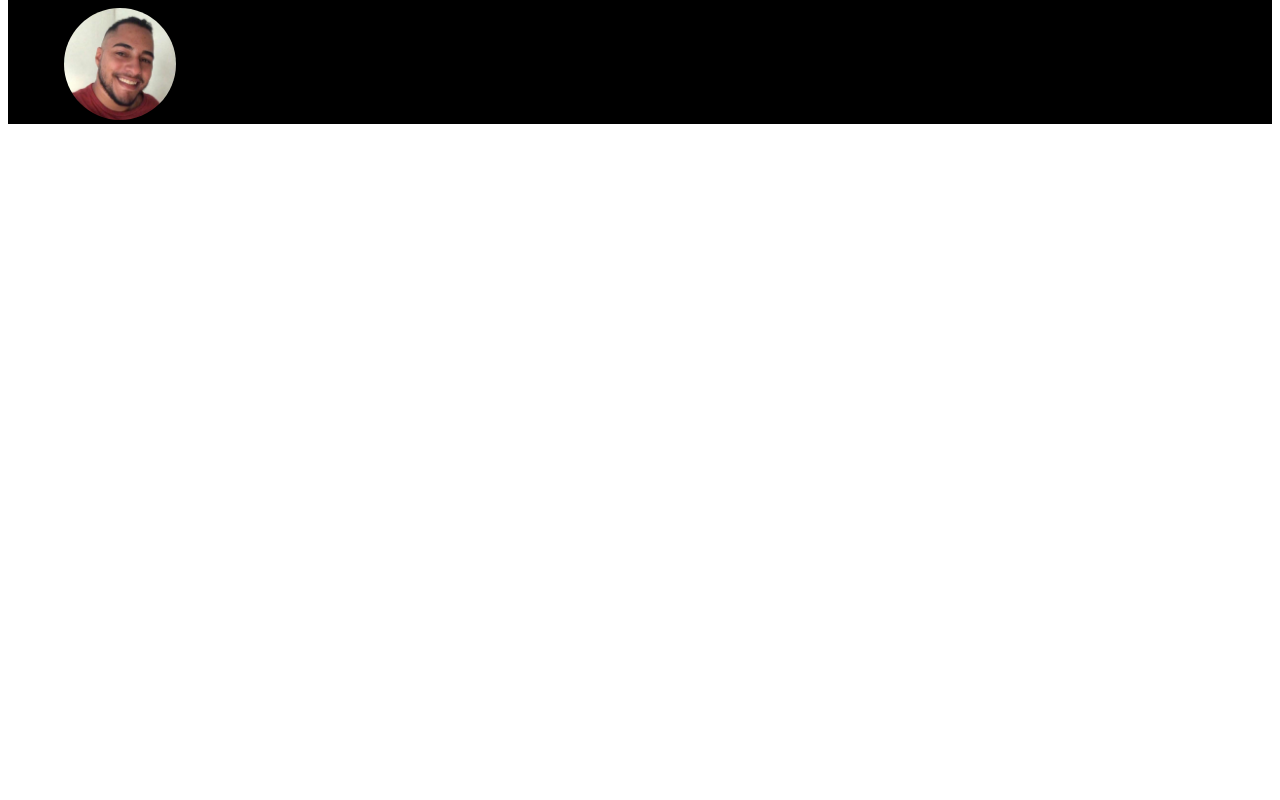
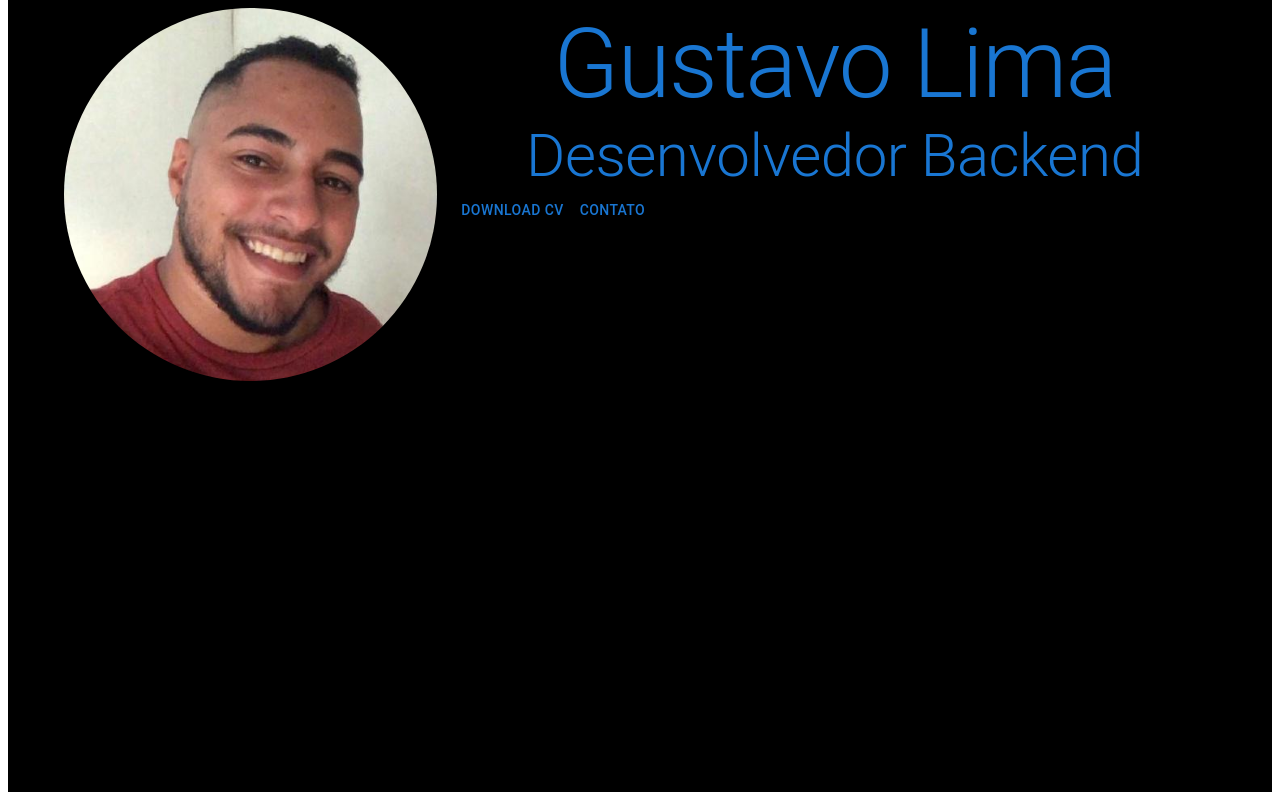
Before and after one commit to gustavolima15/my-portfolio, a React (Vite) app: page / in a window 1280 px wide. Built offline with nearby package versions, Linux system fonts and the light colour scheme.

Commit message:
refaactor: name and function

```diff
--- a/src/pages/Home/sections/Hero/Hero.tsx
+++ b/src/pages/Home/sections/Hero/Hero.tsx
@@ -1,4 +1,4 @@
-import { styled, Grid, Container} from "@mui/material"
+import { styled, Grid, Container, Typography, Button} from "@mui/material"
 import Avatar from "../../../../assets/image/avatar.jpeg"
 
 const Hero = () => {
@@ -6,11 +6,13 @@ const Hero = () => {
 
 
   const StyledHero = styled("div")(() => ({
-     backgroundColor: "black"
+     backgroundColor: "black",
+     height: "100vh"
+
   }))
 
   const StyledImg = styled("img")(() => ({
-    width: "30%",
+    width: "100%",
     borderRadius: "50%"
   }))
 
@@ -25,7 +27,10 @@ const Hero = () => {
                 <StyledImg src={Avatar} />
               </Grid>
               <Grid item xs={8}>
-                xs=4
+                <Typography color="primary" variant="h1" textAlign= "center">Gustavo Lima</Typography>
+                <Typography color="primary" variant="h2" textAlign= "center">Desenvolvedor Backend</Typography>
+                <Button>Download CV</Button>
+                <Button>Contato</Button>
               </Grid>
             </Grid>
           </Container>
```
